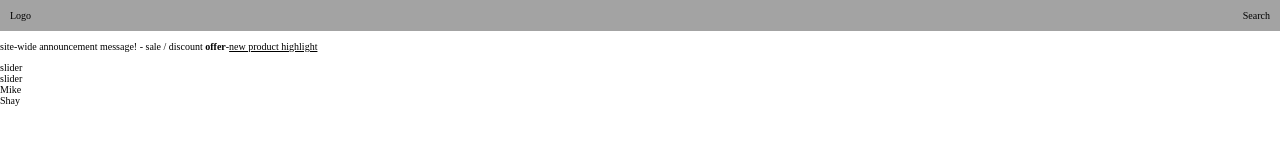
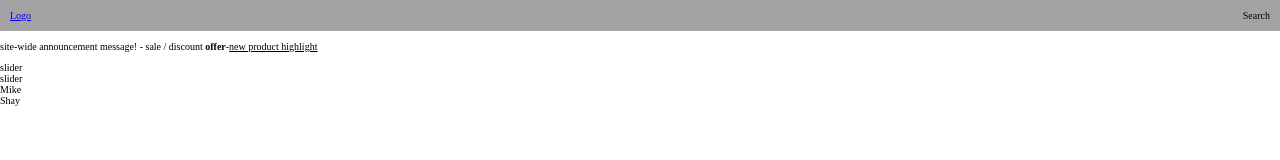
Before and after one commit to furtive-falcons/catwalk-website-react, a React app: page / in a window 1280 px wide. Shown: the top 160 px of the page. Built offline with nearby package versions, Linux system fonts and the light colour scheme.

Commit message:
add test to Logo component (#36)

```diff
--- a/client/components/Details/components/Header/components/Logo/index.js
+++ b/client/components/Details/components/Header/components/Logo/index.js
@@ -1,11 +1,11 @@
-import React from 'react'
+import React from 'react';
 
 const Logo = () => {
-    return (
-        <div>
-            Logo
-        </div>
-    )
-}
+  return (
+    <a data-test="component-logo" href="#">
+      Logo
+    </a>
+  );
+};
 
-export default Logo
+export default Logo;
```
Also changed, not shown: 1 other file (tests, documents, lock files or other folders).
